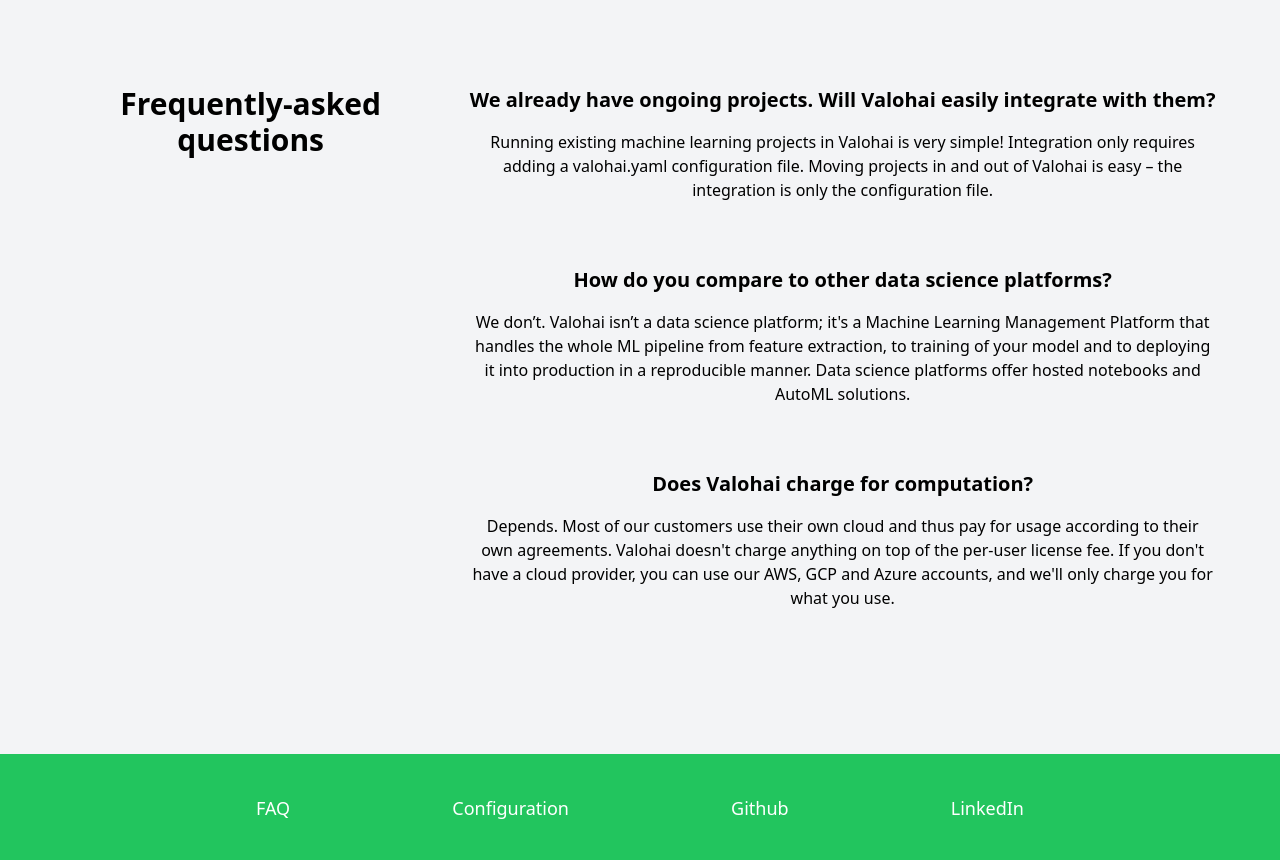
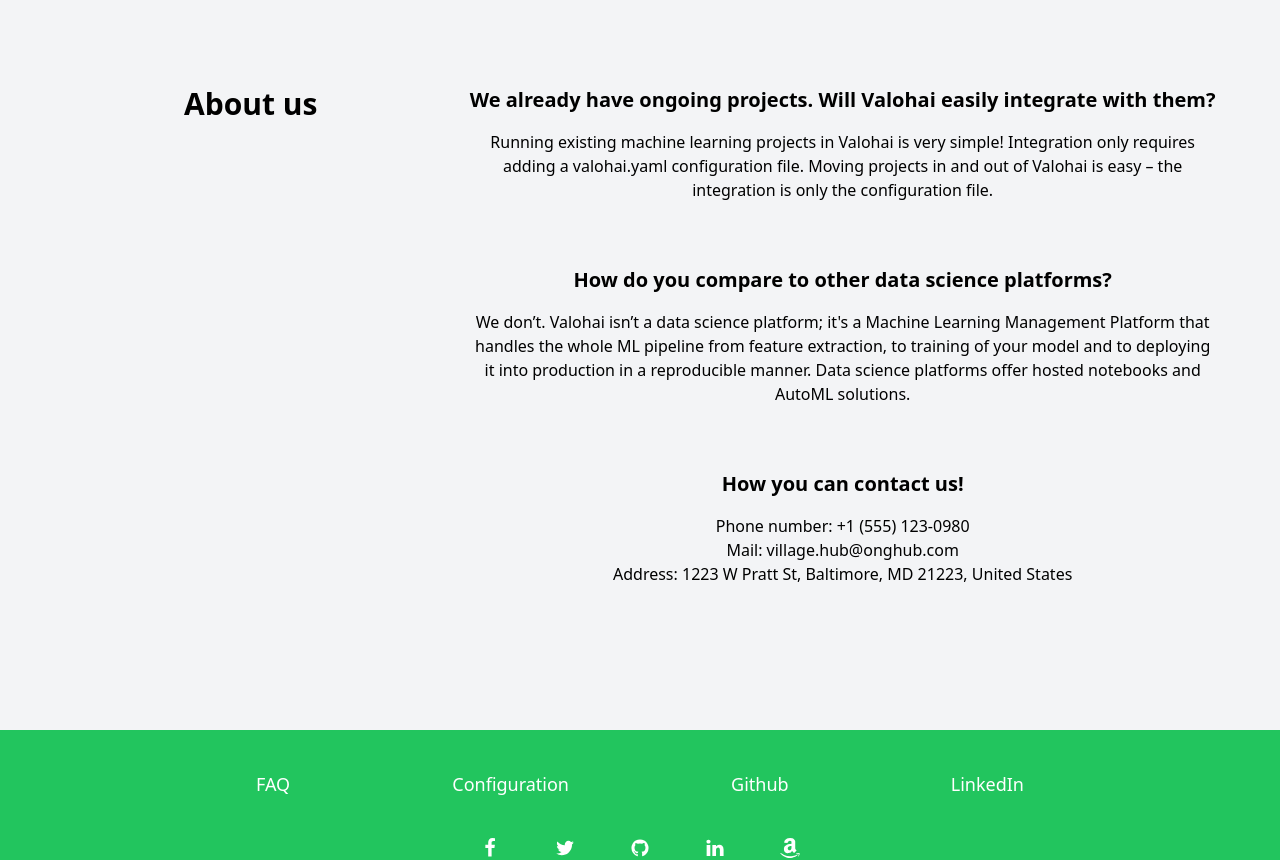
Before and after one commit to LAPopa/Hackaton, a React (Create React App) app in the folder frontend/: page /contact in a window 1280 px wide. Shown: the part 735-1595 px from the top of the page. Built offline with nearby package versions, Linux system fonts and the light colour scheme; what tw-elements would draw is missing.

Commit message:
Change descriptions

```diff
--- a/frontend/src/Components/AboutUs.js
+++ b/frontend/src/Components/AboutUs.js
@@ -5,7 +5,7 @@ export default function AboutUs(){
         <div className="bg-lightblue py-20 px-4">
             <div className="mx-auto max-w-6xl flex flex-col md:flex-row">
                 <h2 className="mr-8 w-full md:w-1/3 text-3xl font-extrabold leading-9">
-                    Frequently-asked questions
+                    About us
                 </h2>
                 <dl className="w-full md:w-2/3">
                     <dt className="mb-4">
@@ -35,15 +35,14 @@ export default function AboutUs(){
                     </dd>
                     <dt className="mb-4">
                         <h3 className="text-xl font-semibold">
-                            Does Valohai charge for computation?
+                            How you can contact us!
                         </h3>
                     </dt>
                     <dd className="mb-16">
                         <p>
-                            Depends. Most of our customers use their own cloud and thus pay for usage according to their
-                            own agreements. Valohai doesn&#x27;t charge anything on top of the per-user license fee. If
-                            you don&#x27;t have a cloud provider, you can use our AWS, GCP and Azure accounts, and
-                            we&#x27;ll only charge you for what you use.
+                            Phone number: +1 (555) 123-0980<br/>
+                            Mail: village.hub@onghub.com<br/>
+                            Address: 1223 W Pratt St, Baltimore, MD 21223, United States
                         </p>
                     </dd>
                 </dl>
--- a/frontend/src/Components/BuyerInfoCard.js
+++ b/frontend/src/Components/BuyerInfoCard.js
@@ -36,7 +36,7 @@ export default function CandidateInfoCard() {
                             </svg>
                         </div>
                         <p className="ml-3 text-base leading-6">
-                            Hundreds of available jobs
+                            Handmade and bio products
                         </p>
                     </li>
                     <li className="mt-4 flex items-start">
@@ -49,7 +49,7 @@ export default function CandidateInfoCard() {
                             </svg>
                         </div>
                         <p className="ml-3 text-base leading-6">
-                            Verified companies and posts
+                            Best quality products
                         </p>
                     </li>
                     <li className="mt-4 flex items-start">
@@ -62,7 +62,7 @@ export default function CandidateInfoCard() {
                             </svg>
                         </div>
                         <p className="ml-3 text-base leading-6">
-                            Personalised job posts
+                            Fast delivery
                         </p>
                     </li>
                 </ul>
```
